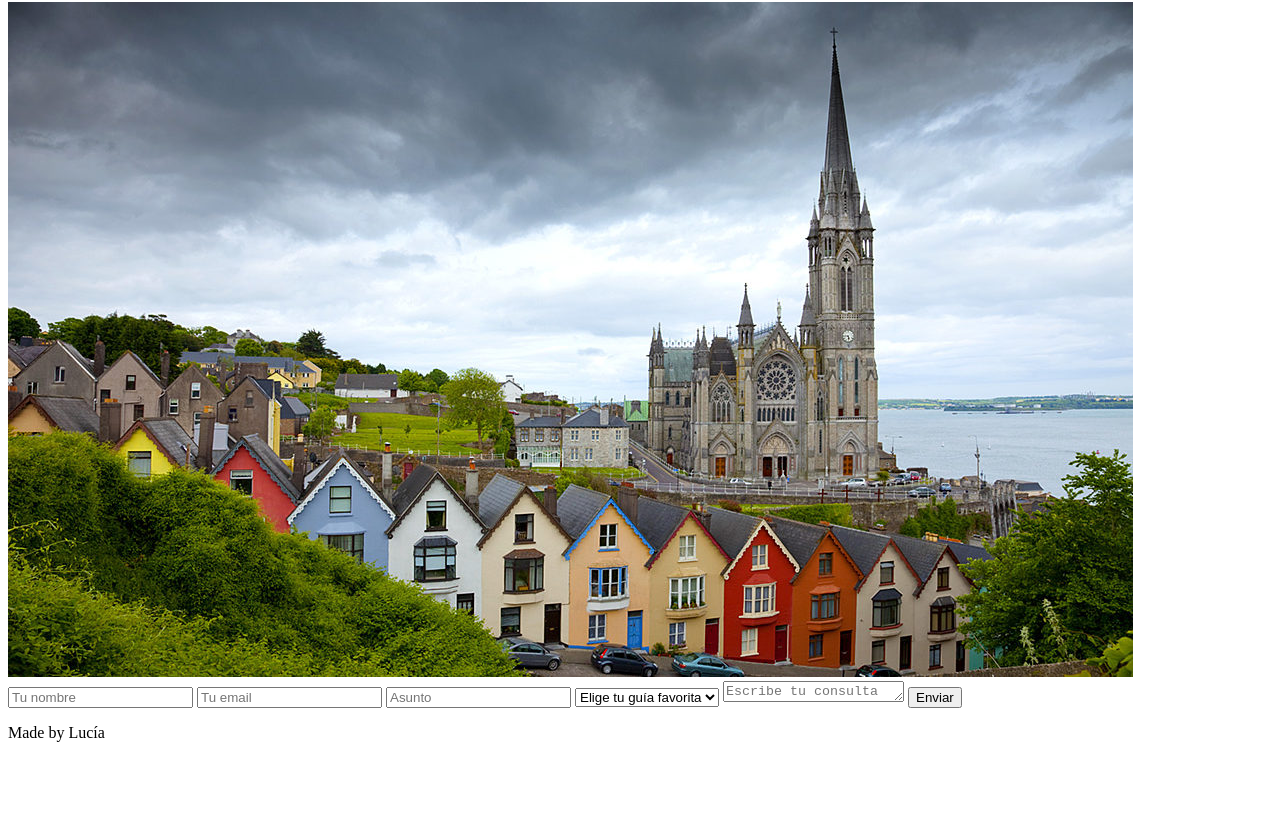
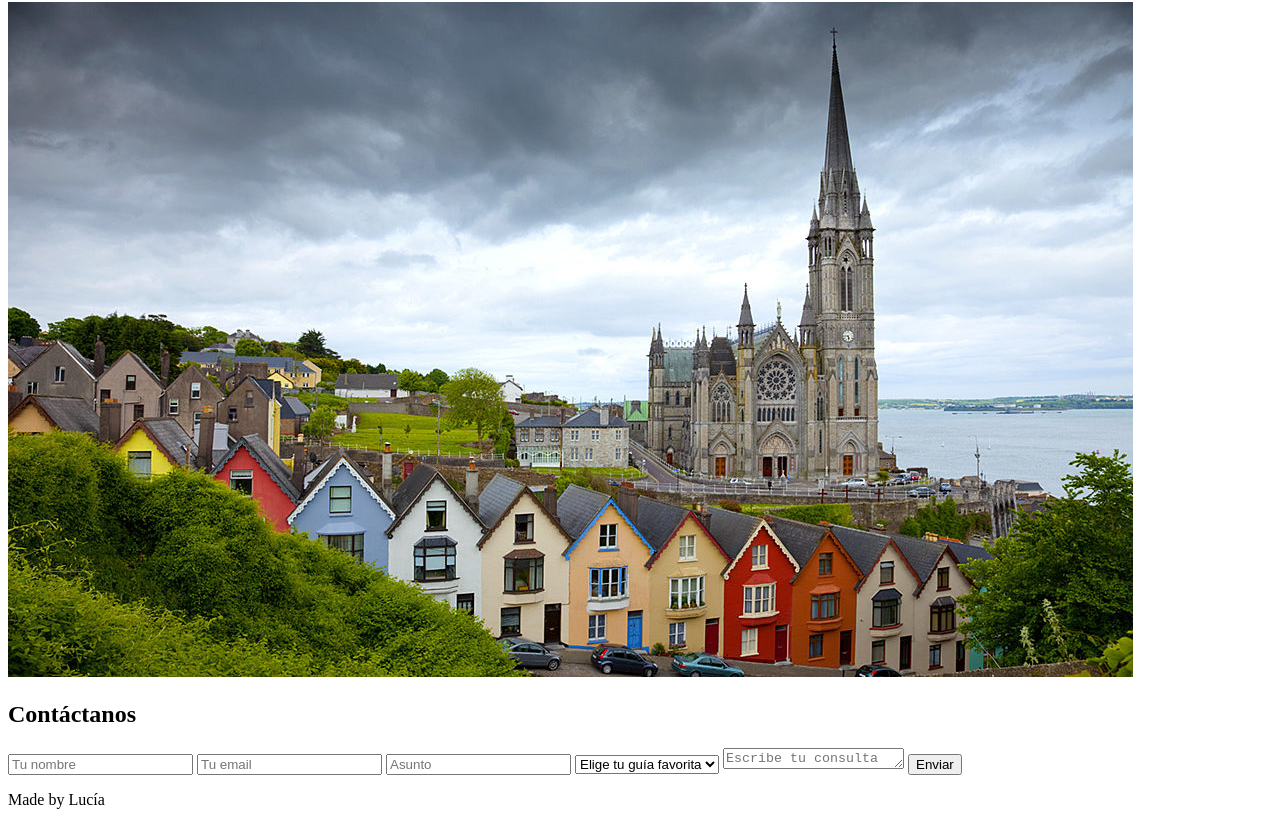
Before and after one commit to Luinespic/html5_arquitectura_informacion, a plain HTML site: page index.html in a window 1280 px wide. Shown: the part 2827-3652 px from the top of the page. Before the commit the page ends 3585 px from the top, so only its background shows below. Drawn offline with Linux system fonts and the light colour scheme.

Commit message:
h2 contacto added

```diff
--- a/index.html
+++ b/index.html
@@ -131,6 +131,7 @@
     </main>
     <footer>
       <section id="contacto">
+        <h2>Contáctanos</h2>
         <address></address>
         <form method="post" target="_self" name="form_contacto">
           <input
```
